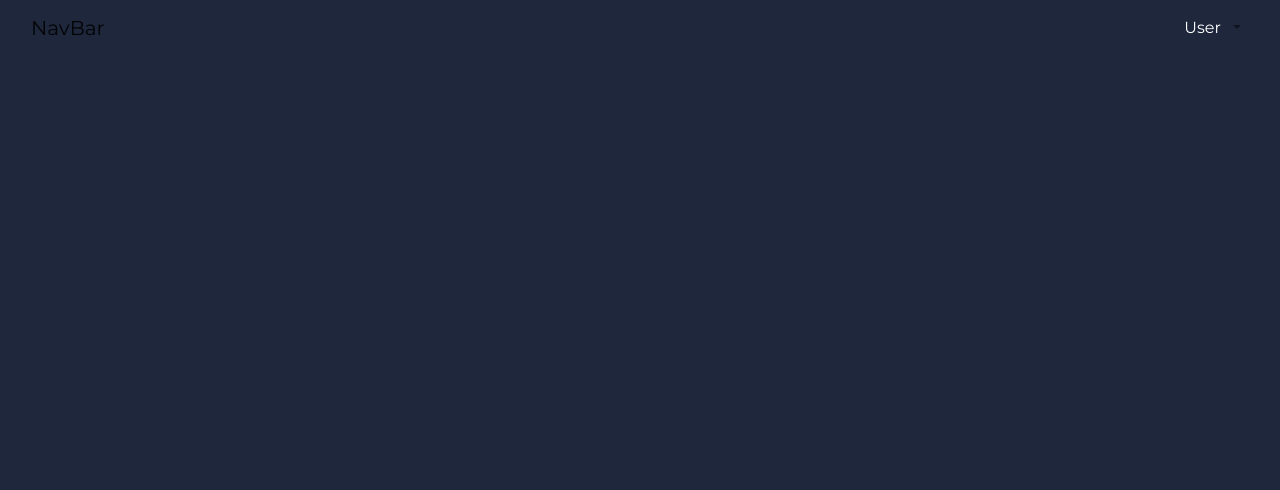
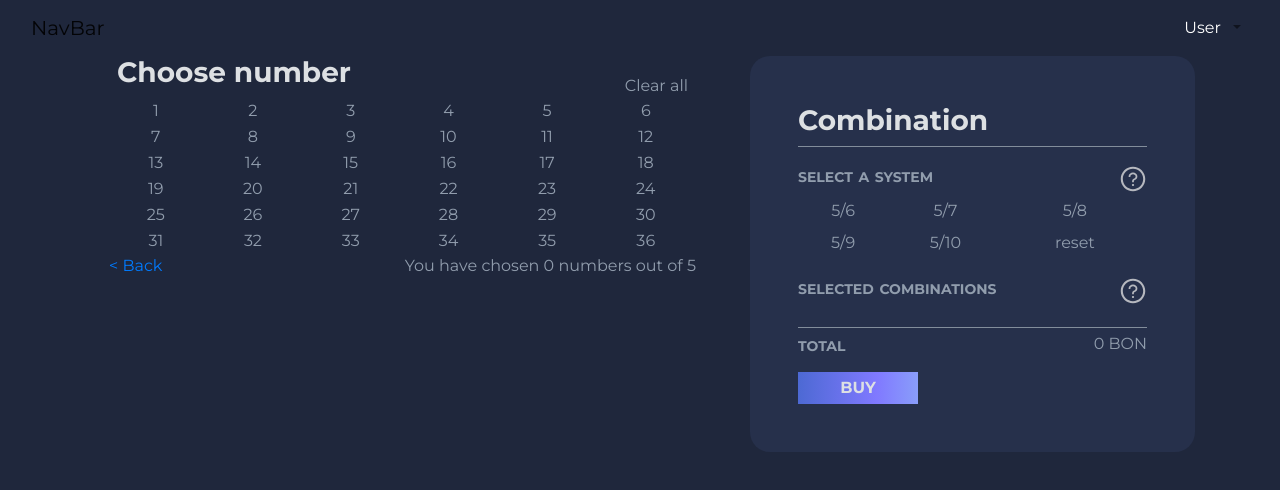
Before and after one commit to OlgaKhinevich/loto_app, a Vue app: page /add_combination in a window 1280 px wide. Shown: the top 490 px of the page. Built offline with nearby package versions, Linux system fonts and the light colour scheme.

Commit message:
fix: #1, #8, #11

```diff
--- a/package.json
+++ b/package.json
@@ -10,6 +10,7 @@
   "dependencies": {
     "axios": "^1.2.1",
     "bootstrap": "^4.6.2",
+    "bootstrap-icons": "^1.10.3",
     "bootstrap-vue": "^2.22.0",
     "core-js": "^3.6.5",
     "js-cookie": "^3.0.1",
--- a/src/assets/scss/global_styles.scss
+++ b/src/assets/scss/global_styles.scss
@@ -137,6 +137,9 @@ hr {
     padding: 6px 12px;
     text-align: center;
 }
+.modal .modal-content {
+    background-color: $wrapper-bg;
+}
 
 @import 'node_modules/bootstrap/scss/bootstrap.scss';
 @import 'node_modules/bootstrap-vue/src/index.scss';
--- a/src/components/AddCombination.vue
+++ b/src/components/AddCombination.vue
@@ -1,52 +1,66 @@
 <template>
-  <div class="component-container">
-    <div class="w-3/4 h-5/6 flex">
-      <div class="d-flex flex-column w-3/5 h-full justify-between mx-4">
-        <div class="flex justify-between mx-2.5 items-end">
+  <b-container>
+    <b-row>
+      <b-col cols="7">
+        <div class="d-flex flex-column justify-content-between mx-4">
+          <div class="d-flex justify-content-between mx-2 align-items-end">
             <h3>Choose number</h3>
-          <p class="text-note-clr cursor-pointer" @click="reset_combination">Clear all</p>
+            <p class="mb-0" @click="reset_combination">Clear all</p>
           </div>
-        <table v-if="table_cells.length > 0" class="table-fixed w-full h-5/6 text-center border-separate" style="border-spacing: 10px 10px">
+          <table v-if="table_cells.length > 0" class="text-center" style="border-spacing: 10px 10px">
             <tr v-for="row_item in loto_numbers" :key="row_item + 'a'">
-           <td v-for="cell_item in 6" :key="cell_item + 'b'" @click="choose_number(row_item + cell_item)"
-            :class="table_cells[row_item + cell_item] && table_cells[row_item + cell_item].isChosen ? 'bg-start-gr-clr p-7 rounded-lg text-h3-clr font-bold cursor-pointer' : 'bg-wrap-clr p-7 rounded-lg text-h3-clr font-bold cursor-pointer' ">
+              <td v-for="cell_item in 6" :key="cell_item + 'b'" @click="choose_number(row_item + cell_item)">
                 {{row_item + cell_item}}
               </td>
             </tr>
           </table>
-        <div class="flex justify-between mx-2.5">
+          <div class="d-flex justify-content-between">
             <p class="text-note-clr cursor-pointer"><router-link to="/profile">&#60; Back</router-link></p>
-          <p class="text-note-clr cursor-pointer">You have chosen {{combination.length}} numbers out of {{max_numbers_amount}}</p>
+            <p class="text-note-clr cursor-pointer">You have chosen {{combination.length}} numbers out of
+              {{max_numbers_amount}}</p>
           </div>
         </div>
-      <div class="wrapper w-2/5 h-full py-8 px-10 justify-between items-start">
+      </b-col>
+      <b-col cols="5">
+        <div class="wrapper p-5 justify-content-between items-start">
           <h3>Combination</h3>
-        <hr class="text-label-clr w-full mt-1">
-        <div class="flex w-full justify-between items-center h-1/6">
-          <p class="label">select a system</p>
+          <hr class="mt-1">
+          <div class="d-flex justify-content-between align-items-center h-1/6">
+            <h5 class="label">select a system</h5>
             <div>
               <img src="../static/img/help.svg" alt="help" class="h-4">
             </div>
           </div>
-        <table class="table-auto w-full text-center border-separate" style="border-spacing: 7px 7px">
+          <table class="text-center w-100" style="border-spacing: 7px 7px">
             <tr>
-            <td :class="max_numbers_amount == 6 ? 'bg-start-gr-clr rounded text-h3-clr py-1 text-sm font-bold cursor-pointer w-1/3' : 'bg-row-clr rounded text-h3-clr py-1 text-sm font-medium cursor-pointer w-1/3'" @click="select_system(6)">5/6</td>
-            <td :class="max_numbers_amount == 7 ? 'bg-start-gr-clr rounded text-h3-clr py-1 text-sm font-bold cursor-pointer w-1/3' : 'bg-row-clr rounded text-h3-clr py-1 text-sm font-medium cursor-pointer w-1/3'" @click="select_system(7)">5/7</td>
-            <td :class="max_numbers_amount == 8 ? 'bg-start-gr-clr rounded text-h3-clr py-1 text-sm font-bold cursor-pointer w-1/3' : 'bg-row-clr rounded text-h3-clr py-1 text-sm font-medium cursor-pointer w-1/3'" @click="select_system(8)">5/8</td>
+              <td
+                :class="max_numbers_amount == 6 ? 'bg-start-gr-clr rounded text-h3-clr py-1 text-sm font-bold cursor-pointer w-1/3' : 'bg-row-clr rounded text-h3-clr py-1 text-sm font-medium cursor-pointer w-1/3'"
+                @click="select_system(6)">5/6</td>
+              <td
+                :class="max_numbers_amount == 7 ? 'bg-start-gr-clr rounded text-h3-clr py-1 text-sm font-bold cursor-pointer w-1/3' : 'bg-row-clr rounded text-h3-clr py-1 text-sm font-medium cursor-pointer w-1/3'"
+                @click="select_system(7)">5/7</td>
+              <td
+                :class="max_numbers_amount == 8 ? 'bg-start-gr-clr rounded text-h3-clr py-1 text-sm font-bold cursor-pointer w-1/3' : 'bg-row-clr rounded text-h3-clr py-1 text-sm font-medium cursor-pointer w-1/3'"
+                @click="select_system(8)">5/8</td>
             </tr>
             <tr>
-            <td :class="max_numbers_amount == 9 ? 'bg-start-gr-clr rounded text-h3-clr py-1 text-sm font-bold cursor-pointer w-1/3' : 'bg-row-clr rounded text-h3-clr py-1 text-sm font-medium cursor-pointer w-1/3'" @click="select_system(9)">5/9</td>
-            <td :class="max_numbers_amount == 10 ? 'bg-start-gr-clr rounded text-h3-clr py-1 text-sm font-bold cursor-pointer w-1/3' : 'bg-row-clr rounded text-h3-clr py-1 text-sm font-medium cursor-pointer w-1/3'" @click="select_system(10)">5/10</td>
-            <td class="bg-row-clr rounded text-h3-clr py-1 text-sm font-medium cursor-pointer x-1/3" @click="reset_system">reset</td>
+              <td
+                :class="max_numbers_amount == 9 ? 'bg-start-gr-clr rounded text-h3-clr py-1 text-sm font-bold cursor-pointer w-1/3' : 'bg-row-clr rounded text-h3-clr py-1 text-sm font-medium cursor-pointer w-1/3'"
+                @click="select_system(9)">5/9</td>
+              <td
+                :class="max_numbers_amount == 10 ? 'bg-start-gr-clr rounded text-h3-clr py-1 text-sm font-bold cursor-pointer w-1/3' : 'bg-row-clr rounded text-h3-clr py-1 text-sm font-medium cursor-pointer w-1/3'"
+                @click="select_system(10)">5/10</td>
+              <td class="bg-row-clr rounded text-h3-clr py-1 text-sm font-medium cursor-pointer x-1/3" @click="reset_system">
+                reset</td>
             </tr>
           </table>
-        <div class="flex w-full justify-between items-center">
-          <p class="label mt-3 mb-4">selected combinations</p>
+          <div class="d-flex justify-content-between align-items-center">
+            <h5 class="label mt-3 mb-4">selected combinations</h5>
             <div>
               <img src="../static/img/help.svg" alt="help" class="h-4">
             </div>
           </div>
-        <div class="h-4/6 w-full overflow-y-auto">
+          <div class="overflow-y-auto">
             <table class="table-fixed w-full">
               <tr v-for="(row_item,index) in new_selected_combinations" :key="index">
                 <td v-for="(cell_item, index) in row_item" :key="index" class="text-note-clr font-semibold mb-1">
@@ -56,21 +70,19 @@
             </table>
           </div>
           <hr class="text-label-clr w-full my-1">
-        <div class="flex w-full justify-between items-end">
-          <p class="label text-lg font-semibold">total</p>
+          <div class="d-flex w-full justify-content-between items-end">
+            <h5 class="label text-lg font-semibold">total</h5>
             <p class="text-end-gr-clr text-lg font-semibold">{{price}} BON</p>
           </div>
-        <button class="active-btn self-center mt-5 mb-0 xl:mt-6 2xl:mt-10 w-1/3" @click="add_combination">buy</button>
+          <button class="active-btn px-3 py-1" @click="add_combination">buy</button>
         </div>
-    </div>
-  </div>
+      </b-col>
+    </b-row>
+  </b-container>
 </template>
 
 <script>
 import {com} from '../assets/lib/combination_script';
-import AlertError from '../assets/lib/alert_error';
-import json_fetch from '../assets/lib/json_fetch';
-import {HOSTNAME} from '../assets/constants.js';
 
 export default {
   data() {
@@ -103,64 +115,63 @@ export default {
         this.table_cells.push({'id': i, 'isChosen': false });
       }
     },
-    choose_number(cell) {
-      this.table_cells.forEach((item) => {
-          if(item.id == cell) {
-            item.isChosen = !item.isChosen;
-            this.selected_combinations = [];
-            this.new_selected_combinations = [];
-            this.combination.includes(cell) ? this.combination.splice(this.combination.indexOf(cell), 1) : this.combination.push(item.id);
-          }
-          if(this.combination.length > this.max_numbers_amount && item.id == cell && item.isChosen) {
-            item.isChosen = false;
-            if(this.combination.includes(cell)) {
-              this.combination.splice(this.combination.indexOf(cell), 1);
-            } else {
-              alert ("It's impossible to add more numbers for the selected combination");
-              return;
-            }
-            return;
-          }
-      })
-    },
-    select_system(number) {
-      this.reset_system();
-      this.reset_combination();
-      this.max_numbers_amount = number;
-    },
-    reset_system() {
-      this.max_numbers_amount = 5;
-      this.reset_combination();
-    },
-    reset_combination() {
-      this.combination = [];
-      this.selected_combinations = [];
-      this.new_selected_combinations = [];
-      this.clear_numbers();
-    },
-    clear_numbers() {
-      this.table_cells.forEach((item) => {
-          item.isChosen = false;
-      });
-    },
-    count_price() {
+  //   choose_number(cell) {
+  //     this.table_cells.forEach((item) => {
+  //         if(item.id == cell) {
+  //           item.isChosen = !item.isChosen;
+  //           this.selected_combinations = [];
+  //           this.new_selected_combinations = [];
+  //           this.combination.includes(cell) ? this.combination.splice(this.combination.indexOf(cell), 1) : this.combination.push(item.id);
+  //         }
+  //         if(this.combination.length > this.max_numbers_amount && item.id == cell && item.isChosen) {
+  //           item.isChosen = false;
+  //           if(this.combination.includes(cell)) {
+  //             this.combination.splice(this.combination.indexOf(cell), 1);
+  //           } else {
+  //             alert ("It's impossible to add more numbers for the selected combination");
+  //             return;
+  //           }
+  //           return;
+  //         }
+  //     })
+  //   },
+  //   select_system(number) {
+  //     this.reset_system();
+  //     this.reset_combination();
+  //     this.max_numbers_amount = number;
+  //   },
+  //   reset_system() {
+  //     this.max_numbers_amount = 5;
+  //     this.reset_combination();
+  //   },
+  //   reset_combination() {
+  //     this.combination = [];
+  //     this.selected_combinations = [];
+  //     this.new_selected_combinations = [];
+  //     this.clear_numbers();
+  //   },
+  //   clear_numbers() {
+  //     this.table_cells.forEach((item) => {
+  //         item.isChosen = false;
+  //     });
+  //   },
+  //   count_price() {
 
-    },
-    async add_combination() {
-      try {
-        const {combination} = this;
-        if(!combination) throw new AlertError("Empty field!");
-        let game_type = '';
-        combination.length == 5 ? game_type = 'single' : game_type = 'system';
-        const response = await json_fetch(`${HOSTNAME}/api/add_combination`, {combination, game_type});
-        if(!response.ok) throw new Error(response.statusText);
-      } catch(err) {
-        console.log(err);
+  //   },
+  //   async add_combination() {
+  //     try {
+  //       const {combination} = this;
+  //       if(!combination) throw new AlertError("Empty field!");
+  //       let game_type = '';
+  //       combination.length == 5 ? game_type = 'single' : game_type = 'system';
+  //       const response = await json_fetch(`${HOSTNAME}/api/add_combination`, {combination, game_type});
+  //       if(!response.ok) throw new Error(response.statusText);
+  //     } catch(err) {
+  //       console.log(err);
+  //     }
+  //   }
   }
 }
-  }
-}
-
 </script>
 
 <style>
--- a/src/components/Navbar.vue
+++ b/src/components/Navbar.vue
@@ -1,7 +1,7 @@
 <template>
     <b-row>
         <b-col cols="12">
-            <b-navbar>
+            <b-navbar fixed>
                 <b-navbar-brand href="#">NavBar</b-navbar-brand>
                 <b-navbar-nav class="ml-auto">
 
--- a/src/main.js
+++ b/src/main.js
@@ -1,13 +1,14 @@
 import Vue from 'vue'
 import App from './App.vue'
-import { BootstrapVue } from 'bootstrap-vue'
+import { BootstrapVue, IconsPlugin, BIcon } from 'bootstrap-vue'
 import Vuelidate from 'vuelidate'
 import router from './router'
 
 import './assets/scss/global_styles.scss'
 import store from './store/store'
 
-Vue.use(BootstrapVue, Vuelidate)
+Vue.use(BootstrapVue, IconsPlugin, Vuelidate)
+Vue.component('BIcon', BIcon)
 
 Vue.config.productionTip = false
 
--- a/src/views/AddCombView.vue
+++ b/src/views/AddCombView.vue
@@ -1,10 +1,15 @@
 <template>
-  <div></div>
+  <div>
+    <add-combination></add-combination>
+  </div>
 </template>
 
 <script>
+import AddCombination from '@/components/AddCombination.vue'
 export default {
-
+  components: {
+    'add-combination' : AddCombination
+  }
 }
 </script>
 
```
Also changed, not shown: src/components/History.vue (+7 -1 lines), src/components/Profile.vue (+18 -12 lines), src/components/Round.vue (+9 -3 lines), 1 other file (tests, documents, lock files or other folders). Lines whose indentation alone changed are shown as unchanged.
